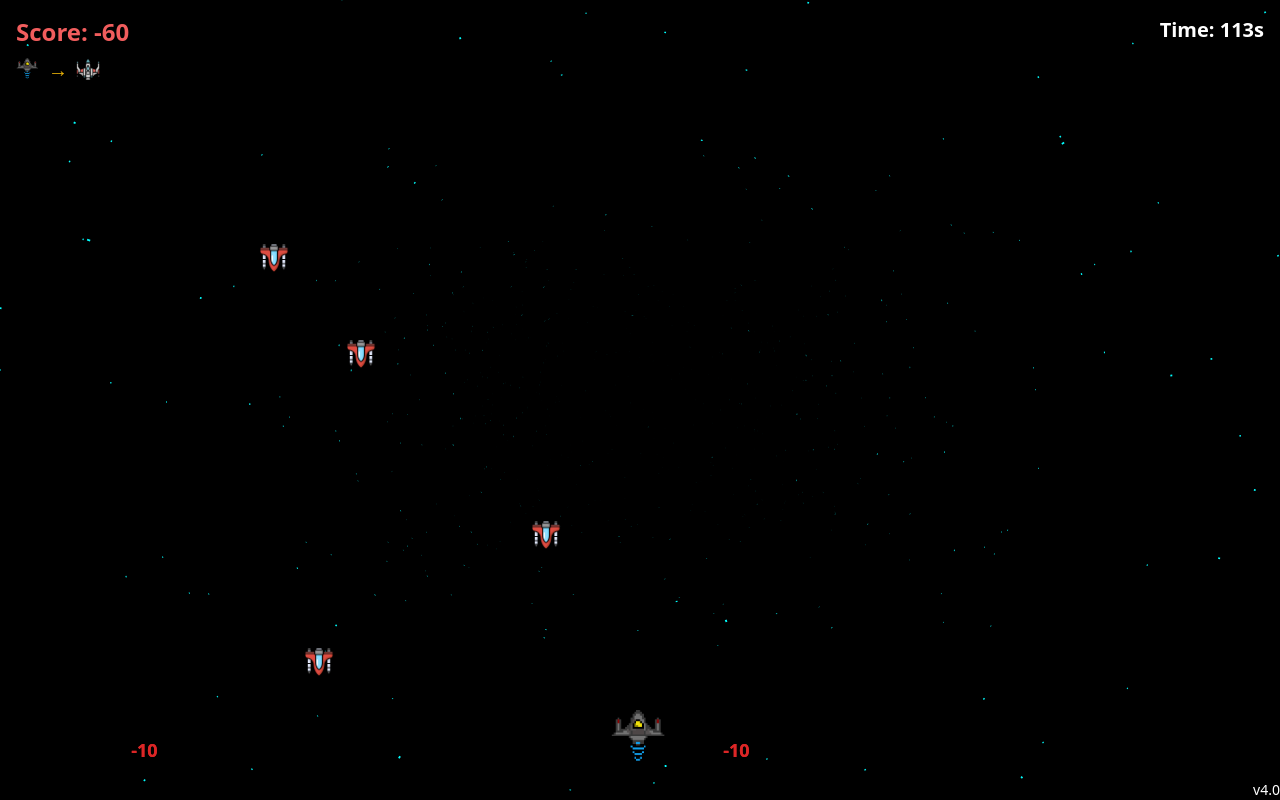
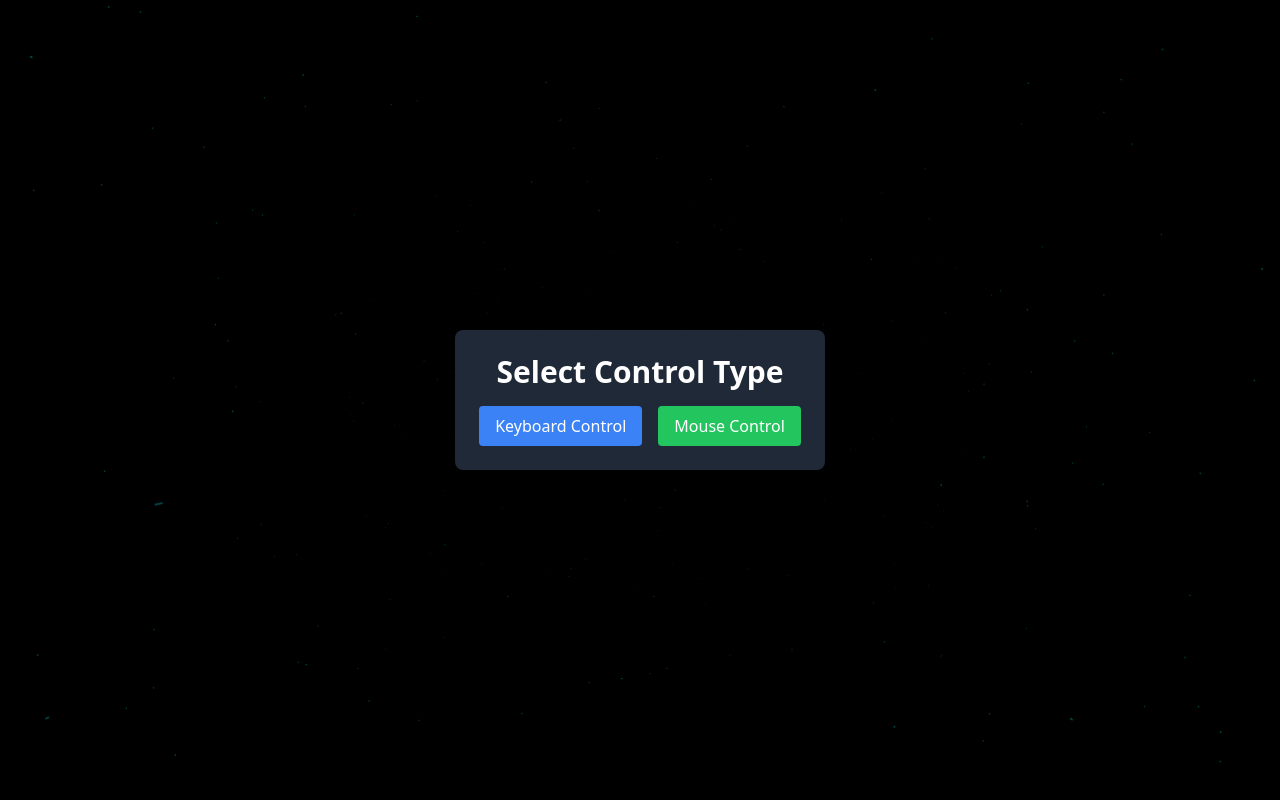
Before and after one commit to apak0/Galactico-Blitz, a React (Vite) app: page / in a window 1280 px wide. Built offline with nearby package versions, Linux system fonts and the light colour scheme.

Commit message:
fixed the inconsistency of score and score animation

```diff
--- a/src/App.tsx
+++ b/src/App.tsx
@@ -1,4 +1,4 @@
-import React, { useEffect, useState, useCallback, useRef } from "react";
+import { useEffect, useState, useCallback, useRef } from "react";
 import Ship from "./Ship";
 import Bullet from "./Bullet";
 import Enemy from "./Enemy";
@@ -9,21 +9,20 @@ interface Position {
   y: number;
 }
 
-// Enemy interface
 interface Enemy extends Position {
   id: number;
   hits: number;
   image: string;
-  isBoss?: boolean; // Final boss'u belirlemek için
-  hp?: number; // Boss'un canını takip etmek için
-  rotation?: number; // Boss’un dönme açısını takip etmek için
+  isBoss?: boolean;
+  hp?: number;
+  rotation?: number;
 }
 
 interface Bullet extends Position {
   id: string;
   isNeon?: boolean;
   isRedNeon?: boolean;
-  isBossBullet?: boolean; // Boss mermilerini ayırt etmek için
+  isBossBullet?: boolean;
 }
 
 interface ScoreAnimation {
@@ -46,7 +45,6 @@ interface FadingEntity {
   id: string;
 }
 
-// Uzay gemisi boyutunu skor seviyesine göre hesapla
 const getShipSize = (score: number) =>
   score >= 1000 ? 180 : score >= 500 ? 120 : 60;
 
@@ -110,7 +108,7 @@ const useStarfield = (canvasId: string) => {
 function App() {
   const [shipPosition, setShipPosition] = useState<Position>({
     x: window.innerWidth / 2,
-    y: window.innerHeight - getShipSize(0), // Başlangıçta alt kısımda
+    y: window.innerHeight - getShipSize(0),
   });
   const [bullets, setBullets] = useState<Bullet[]>([]);
   const [enemies, setEnemies] = useState<Enemy[]>([]);
@@ -121,26 +119,27 @@ function App() {
   const [isScoreDecreasing, setIsScoreDecreasing] = useState(false);
   const [collisionEffects, setCollisionEffects] = useState<CollisionEffect[]>([]);
   const [fadingEntities, setFadingEntities] = useState<FadingEntity[]>([]);
-  const [finalBoss, setFinalBoss] = useState<Enemy | null>(null); // Final boss state’i
-  const [bossHP, setBossHP] = useState(100); // Final boss’un HP’si (100’e artırıldı)
-  const [isBossExploding, setIsBossExploding] = useState(false); // Boss patlama durumu
-  const [gameWon, setGameWon] = useState(false); // Oyunu kazandık mı?
-  const [bossDamageEffect, setBossDamageEffect] = useState(false); // Boss hasar alma efekti
+  const [finalBoss, setFinalBoss] = useState<Enemy | null>(null);
+  const [bossHP, setBossHP] = useState(100);
+  const [isBossExploding, setIsBossExploding] = useState(false);
+  const [gameWon, setGameWon] = useState(false);
+  const [bossDamageEffect, setBossDamageEffect] = useState(false);
+  const [controlType, setControlType] = useState<"keyboard" | "mouse" | null>(null);
+  const [isModalOpen, setIsModalOpen] = useState(true);
 
   const keysPressed = useRef<{ [key: string]: boolean }>({});
   const animationFrameId = useRef<number>();
   const animationCounter = useRef(0);
   const lastFrameTime = useRef<number>(performance.now());
   const lastShotTime = useRef<number>(0);
-  const lastBossShotTime = useRef<number>(0); // Boss’un son mermi atış zamanı
-  const lastDirectionChange = useRef<number>(0); // Boss’un son yön değişim zamanı
+  const lastBossShotTime = useRef<number>(0);
+  const lastDirectionChange = useRef<number>(0);
 
   const generateUniqueId = useCallback(() => {
     animationCounter.current += 1;
     return `${Date.now()}-${animationCounter.current}`;
   }, []);
 
-  // Mermi atış mantığı
   const shoot = useCallback(() => {
     if (score >= 100) {
       setBullets((prev) => [
@@ -184,28 +183,38 @@ function App() {
     delete keysPressed.current[event.key];
   }, []);
 
+  const handleMouseMove = useCallback(
+    (event: MouseEvent) => {
+      if (controlType !== "mouse" || gameOver || gameWon) return;
+      const newX = Math.max(30, Math.min(window.innerWidth - 30, event.clientX));
+      const newY = Math.max(30, Math.min(window.innerHeight - getShipSize(score), event.clientY));
+      setShipPosition({ x: newX, y: newY });
+    },
+    [controlType, gameOver, gameWon, score]
+  );
+
   useStarfield("field");
 
   useEffect(() => {
-    if (gameOver || gameWon) return;
+    if (gameOver || gameWon || !controlType) return;
     const timer = setInterval(() => {
       setTimeLeft((prev) => (prev <= 0 ? (setGameOver(true), 0) : prev - 1));
     }, 1000);
     return () => clearInterval(timer);
-  }, [gameOver, gameWon]);
+  }, [gameOver, gameWon, controlType]);
 
   useEffect(() => {
-    if (gameOver || gameWon) return;
+    if (!controlType || gameOver || gameWon) return;
 
     const gameLoop = (currentTime: number) => {
       const deltaTime = (currentTime - lastFrameTime.current) / 1000;
       lastFrameTime.current = currentTime;
 
-      // Uzay gemisinin hareketi (artırılmış hız)
+      if (controlType === "keyboard") {
         setShipPosition((prev) => {
           let newX = prev.x;
           let newY = prev.y;
-        const moveSpeed = 16 / 0.016; // Uzay gemisi hızını iki katına çıkardık
+          const moveSpeed = 16 / 0.016;
 
           if (keysPressed.current["ArrowLeft"]) {
             newX = Math.max(30, prev.x - moveSpeed * deltaTime);
@@ -222,32 +231,31 @@ function App() {
 
           return { x: newX, y: newY };
         });
+      }
 
-      // Boşluk tuşuyla mermi atışı
       if (keysPressed.current[" "]) {
         const timeSinceLastShot = currentTime - lastShotTime.current;
-        if (timeSinceLastShot >= 150) {
+        const shotInterval = controlType === "mouse" ? 100 : 150;
+        if (timeSinceLastShot >= shotInterval) {
           shoot();
           lastShotTime.current = currentTime;
         }
       }
 
-      // Mermilerin hareketi (ship mermileri yukarı, boss mermileri aşağı)
       setBullets((prev) =>
         prev
           .map((b) => ({
             ...b,
-            y: b.isBossBullet ? b.y + (2 / 0.016) * deltaTime : b.y - (5 / 0.016) * deltaTime, // Boss mermileri aşağı, ship mermileri yukarı
+            y: b.isBossBullet ? b.y + (2 / 0.016) * deltaTime : b.y - (5 / 0.016) * deltaTime,
           }))
           .filter((b) => b.y > 0 && b.y < window.innerHeight)
       );
 
-      // Düşmanların hareketi ve puanlama
       setEnemies((prev) => {
         let newEnemies = prev.map((e) => ({
           ...e,
           y: e.isBoss
-            ? 150 // Final boss, ekranın üstünde sabit kalır (dikey olarak, 200px boyut için aşağıya indirildi)
+            ? 150
             : fadingEntities.some((fe) => fe.id === e.id.toString())
             ? e.y
             : e.y + (2 * deltaTime) / 0.016,
@@ -257,9 +265,6 @@ function App() {
             if (e.y >= window.innerHeight && !e.isBoss) {
               setScore((s) => {
                 const newScore = s - 10;
-                console.log("Score Decrease (After Exit):", newScore);
-                return newScore;
-              });
                 setIsScoreDecreasing(true);
                 setTimeout(() => setIsScoreDecreasing(false), 500);
                 setScoreAnimations((prev) => [
@@ -271,6 +276,8 @@ function App() {
                     y: window.innerHeight - 50,
                   },
                 ]);
+                return newScore;
+              });
               return false;
             }
             const shipSize = getShipSize(score);
@@ -279,7 +286,7 @@ function App() {
               Math.abs(e.x - shipPosition.x) <= shipSize / 2 + enemySize / 2 &&
               Math.abs(e.y - shipPosition.y) <= shipSize / 2 + enemySize / 2 &&
               !fadingEntities.some((fe) => fe.type === "ship") &&
-              !e.isBoss // Boss’un ship’e çarpmasını engelle
+              !e.isBoss
             ) {
               const collisionId = generateUniqueId();
               setCollisionEffects((prev) => [
@@ -305,8 +312,7 @@ function App() {
             return true;
           });
         }
-        // Skor seviyesine bağlı rastgele düşman yaratma (final boss’tan bağımsız)
-        if (!finalBoss && Math.random() < 0.02) { // Final boss yokken düşman yarat
+        if (!finalBoss && Math.random() < 0.02) {
           let enemyImage;
           if (score >= 540) {
             const random = Math.random();
@@ -333,111 +339,100 @@ function App() {
         return newEnemies;
       });
 
-      // Skor 1100’e ulaştığında final boss’u garanti şekilde spawn et
       if (score >= 1100 && !finalBoss && !enemies.some((e) => e.isBoss)) {
-        console.log("Spawning Final Boss at score:", score); // Debug için log
         setFinalBoss({
           id: Date.now(),
           x: window.innerWidth / 2,
-          y: 150, // Boss’u aşağıya indirdik (200px boyut için tamamen görünür)
+          y: 150,
           hits: 0,
           image: "/assets/final-boss.png",
           isBoss: true,
-          hp: 100, // Başlangıç HP’si (100’e artırıldı)
-          rotation: 0, // Başlangıçta 0 derece (düz pozisyon)
+          hp: 100,
+          rotation: 0,
         });
       }
 
-      // Final boss’un smooth ve sürekli hareketi (sağa sola, duvar çarpmasından bağımsız rotasyon)
       if (finalBoss && !isBossExploding) {
         setFinalBoss((prev) => {
           if (!prev) return null;
-          const moveSpeed = 12 / 0.016; // Boss’un hareket hızı (senin belirttiğin gibi)
-          let direction = prev.direction || (Math.random() < 0.5 ? 1 : -1); // Varsayılan yön (sağa veya sola)
+          const moveSpeed = 12 / 0.016;
+          let direction = prev.direction || (Math.random() < 0.5 ? 1 : -1);
           const currentTime = Date.now();
 
-          // Ekran sınırlarına çarptığında yalnızca hareket yönünü tersine çevir (rotasyon bağımsız)
           const newX = Math.max(50, Math.min(window.innerWidth - 50, prev.x + moveSpeed * direction * deltaTime));
           if (newX === 50 || newX === window.innerWidth - 50) {
-            direction *= -1; // Sınırda hareket yönünü tersine çevir, rotasyonu etkileme
+            direction *= -1;
           }
 
-          // 2 saniyede bir rastgele yön ve rotasyon değiştir (duvar çarpmasından bağımsız)
           if (currentTime - lastDirectionChange.current >= 2000) {
-            direction = Math.random() < 0.5 ? 1 : -1; // Yeni hareket yönü (sağa veya sola)
+            direction = Math.random() < 0.5 ? 1 : -1;
             lastDirectionChange.current = currentTime;
           }
 
-          // Yöne göre rotasyonu ayarla (sağa +30, sola -30 derece, duvar çarpmasından bağımsız)
-          const rotation = direction === 1 ? 30 : -30; // Sola -30, sağa +30 derece
-
-          return { ...prev, x: newX, y: 150, direction, rotation }; // Y koordinatı sabit 150, yön ve rotasyon güncellendi
+          const rotation = direction === 1 ? 30 : -30;
+          return { ...prev, x: newX, y: 150, direction, rotation };
         });
       }
 
-      // Final boss’un mermi atışı (ship’e doğru)
       if (finalBoss && !isBossExploding) {
         const timeSinceLastBossShot = currentTime - lastBossShotTime.current;
-        if (timeSinceLastBossShot >= 1000) { // Her 1 saniyede bir mermi
+        if (timeSinceLastBossShot >= 1000) {
           const bossBulletId = `${Date.now()}-boss`;
           setBullets((prev) => [
             ...prev,
             {
               id: bossBulletId,
               x: finalBoss.x,
-              y: finalBoss.y + 30, // Boss’un altından ateş (y: 150 için güncellendi)
-              isBossBullet: true, // Boss mermisi olarak işaretle
+              y: finalBoss.y + 30,
+              isBossBullet: true,
             },
           ]);
           lastBossShotTime.current = currentTime;
         }
       }
 
-      // Boss mermilerinin ship’e çarpması kontrolü
       setBullets((prev) =>
         prev.map((bullet) => {
           if (bullet.isBossBullet) {
             const shipSize = getShipSize(score);
             if (
-              Math.abs(bullet.x - shipPosition.x) <= shipSize / 2 + 10 && // Mermi genişliği için 10
+              Math.abs(bullet.x - shipPosition.x) <= shipSize / 2 + 10 &&
               Math.abs(bullet.y - shipPosition.y) <= shipSize / 2 + 10 &&
               !fadingEntities.some((fe) => fe.type === "ship")
             ) {
-              setGameOver(true); // Boss mermisi ship’e çarptığında oyun biter
-              return null; // Mermiyi kaldır
+              setGameOver(true);
+              return null;
             }
           }
           return bullet;
         }).filter((bullet) => bullet !== null) as Bullet[]
       );
 
-      // Mermilerle boss çarpışması ve HP azaltma (hasar efekti ekleme)
       if (finalBoss && !isBossExploding) {
         setBullets((prevBullets) => {
           const bulletsCopy = [...prevBullets];
           bulletsCopy.forEach((bullet, bIndex) => {
-            if (!bullet.isBossBullet && finalBoss) { // Ship mermisi boss’a çarptığında
+            if (!bullet.isBossBullet && finalBoss) {
               if (
-                Math.abs(bullet.x - finalBoss.x) < 50 && // Boss’un genişliği için 50
+                Math.abs(bullet.x - finalBoss.x) < 50 &&
                 Math.abs(bullet.y - finalBoss.y) < 50
               ) {
                 bulletsCopy.splice(bIndex, 1);
                 setBossHP((prevHP) => {
-                  const newHP = prevHP - 1; // Her mermi isabetinde 1 HP azalır (100 HP için 100 mermi)
+                  const newHP = prevHP - 1;
                   if (newHP <= 0) {
                     setIsBossExploding(true);
                     setTimeout(() => {
                       setFinalBoss(null);
                       setIsBossExploding(false);
                       setGameWon(true);
-                    }, 3000); // Patlama 3 saniye sürer
+                    }, 3000);
                     setTimeout(() => {
                       setFadingEntities((prev) => prev.filter((fe) => fe.id !== finalBoss.id.toString()));
-                    }, 2000); // Boss 2 saniye içinde kaybolur
+                    }, 2000);
                   }
-                  // Hasar alma efekti ekle
                   setBossDamageEffect(true);
-                  setTimeout(() => setBossDamageEffect(false), 300); // 0.3 saniye sonra normale dön
+                  setTimeout(() => setBossDamageEffect(false), 300);
                   return newHP;
                 });
               }
@@ -447,20 +442,25 @@ function App() {
         });
       }
 
-      // Mermilerle normal düşman çarpışması ve patlama
       setBullets((prevBullets) => {
         const bulletsCopy = [...prevBullets];
+        let scoreUpdates: { increase: number; x: number; y: number }[] = [];
+        const enemiesToRemove: number[] = [];
+
         setEnemies((prevEnemies) => {
-          const enemiesCopy = prevEnemies.map((e) => ({ ...e }));
-          bulletsCopy.forEach((bullet, bIndex) => {
-            enemiesCopy.forEach((enemy, eIndex) => {
+          const enemiesCopy = [...prevEnemies];
+          for (let bIndex = bulletsCopy.length - 1; bIndex >= 0; bIndex--) {
+            const bullet = bulletsCopy[bIndex];
+            for (let eIndex = enemiesCopy.length - 1; eIndex >= 0; eIndex--) {
+              const enemy = enemiesCopy[eIndex];
               if (
-                !enemy.isBoss && // Sadece normal düşmanlar için
-                Math.abs(bullet.x - enemy.x) < 30 &&
-                Math.abs(bullet.y - enemy.y) < 30 &&
+                !enemy.isBoss &&
+                Math.abs(bullet.x - enemy.x) < 40 &&
+                Math.abs(bullet.y - enemy.y) < 40 &&
                 !fadingEntities.some((fe) => fe.id === enemy.id.toString()) &&
-                !bullet.isBossBullet // Boss mermileri düşmanlara zarar vermez
+                !bullet.isBossBullet
               ) {
+                console.log(`Enemy hit: ${enemy.image} at (${enemy.x}, ${enemy.y})`);
                 const collisionId = generateUniqueId();
                 bulletsCopy.splice(bIndex, 1);
                 setCollisionEffects((prev) => [
@@ -471,18 +471,17 @@ function App() {
                   ...prev,
                   { type: "enemy", x: enemy.x, y: enemy.y, id: enemy.id.toString() },
                 ]);
-                // Puanları düşman görseline göre ayarla (çarpma olmadan)
-                let scoreIncrease = 20;
+
+                let scoreIncrease = 10;
                 if (enemy.image === "/assets/enemy-2.png") {
-                  scoreIncrease = 30;
+                  scoreIncrease = 15;
                 } else if (enemy.image === "/assets/enemy-3.png") {
-                  scoreIncrease = 40;
+                  scoreIncrease = 20;
                 }
-                setScore((s) => {
-                  const newScore = s + scoreIncrease;
-                  console.log("Score Increase (After Kill):", newScore);
-                  return newScore;
-                });
+
+                // Güncellenen puan animasyonu
+                setScore((prevScore) => {
+                  const newScore = prevScore + scoreIncrease;
                   setScoreAnimations((prev) => [
                     ...prev,
                     {
@@ -492,27 +491,41 @@ function App() {
                       y: enemy.y,
                     },
                   ]);
-                console.log(
-                  "Score Increase for Enemy:",
-                  enemy.image,
-                  "Score Increase:",
-                  scoreIncrease,
-                  "Animation Value:",
-                  scoreIncrease
-                );
+                  return newScore;
+                });
+
+                enemiesCopy.splice(eIndex, 1); // Düşmanı listeden kaldır
                 setTimeout(() => {
                   setCollisionEffects((prev) => prev.filter((ce) => ce.id !== collisionId));
-                  setEnemies((prev) => prev.filter((e) => e.id !== enemy.id));
-                }, 1000); // 1 saniye sonra düşman kaybolur
+                }, 1000);
+                break;
               }
+            }
+          }
+          return enemiesCopy.filter((enemy) => !enemiesToRemove.includes(enemy.id));
         });
+
+        if (scoreUpdates.length > 0) {
+          setScore((prevScore) => {
+            const totalIncrease = scoreUpdates.reduce((sum, update) => sum + update.increase, 0);
+            const newScore = prevScore + totalIncrease;
+            console.log(`Total Score Increase: ${totalIncrease}, New Score: ${newScore}`);
+            return newScore;
           });
-          return enemiesCopy;
-        });
+          setScoreAnimations((prev) => [
+            ...prev,
+            ...scoreUpdates.map((update) => ({
+              value: update.increase,
+              id: generateUniqueId(),
+              x: update.x,
+              y: update.y,
+            })),
+          ]);
+        }
+
         return bulletsCopy;
       });
 
-      // Puan animasyonlarının süresini kontrol et
       setScoreAnimations((prev) =>
         prev.filter((a) => Date.now() - parseInt(a.id.split("-")[0]) < 1000)
       );
@@ -537,38 +550,67 @@ function App() {
     score,
     finalBoss,
     isBossExploding,
+    controlType,
   ]);
 
   useEffect(() => {
     window.addEventListener("keydown", handleKeyDown);
     window.addEventListener("keyup", handleKeyUp);
+    window.addEventListener("mousemove", handleMouseMove);
     return () => {
       window.removeEventListener("keydown", handleKeyDown);
       window.removeEventListener("keyup", handleKeyUp);
+      window.removeEventListener("mousemove", handleMouseMove);
     };
-  }, [handleKeyDown, handleKeyUp]);
+  }, [handleKeyDown, handleKeyUp, handleMouseMove]);
 
-  // Uzay gemisi görselini skor seviyesine göre belirle
-  const getShipImage = () => {
-    console.log("Current Score for Ship Size:", score);
-    return score >= 500
+  const getShipImage = () =>
+    score >= 500
       ? "/assets/spaces-ship-huge.png"
       : score >= 200
       ? "/assets/spaces-ship-middle.png"
       : "/assets/spaces-ship-small.png";
-  };
+
   const getNextShipImage = () =>
     score >= 500
       ? null
       : score >= 200
       ? "/assets/spaces-ship-huge.png"
       : "/assets/spaces-ship-middle.png";
-  const getScoreLevel = () =>
-    score >= 500 ? "Huge Ship" : score >= 200 ? "Middle Ship" : "Small Ship";
+
+  const handleControlSelect = (type: "keyboard" | "mouse") => {
+    setControlType(type);
+    setIsModalOpen(false);
+  };
+
+  console.log("Current score:", score);
 
   return (
     <div className="relative w-screen h-screen bg-black overflow-hidden">
+      {isModalOpen && (
+        <div className="absolute inset-0 flex items-center justify-center bg-black bg-opacity-75 z-50">
+          <div className="bg-gray-800 p-6 rounded-lg text-white text-center">
+            <h2 className="text-3xl font-bold mb-4">Select Control Type</h2>
+            <div className="flex space-x-4 justify-center">
+              <button
+                className="px-4 py-2 bg-blue-500 hover:bg-blue-600 rounded"
+                onClick={() => handleControlSelect("keyboard")}
+              >
+                Keyboard Control
+              </button>
+              <button
+                className="px-4 py-2 bg-green-500 hover:bg-green-600 rounded"
+                onClick={() => handleControlSelect("mouse")}
+              >
+                Mouse Control
+              </button>
+            </div>
+          </div>
+        </div>
+      )}
       <canvas id="field" className="absolute inset-0 z-0 pointer-events-none" />
+      {controlType && (
+        <div className="game-content">
           <div className="absolute top-4 right-4 text-white text-xl font-bold">
             Time: {timeLeft}s
           </div>
@@ -659,15 +701,14 @@ function App() {
               key={finalBoss.id}
               enemy={finalBoss}
               isFading={false}
-          isDamaged={bossDamageEffect} // Hasar efekti için prop
+              isDamaged={bossDamageEffect}
             />
           )}
           {bullets.map((bullet) => (
-        <Bullet
-          key={bullet.id}
-          bullet={bullet}
-        />
+            <Bullet key={bullet.id} bullet={bullet} />
           ))}
+        </div>
+      )}
     </div>
   );
 }
--- a/src/ScoreAnimation.tsx
+++ b/src/ScoreAnimation.tsx
@@ -6,7 +6,7 @@ interface ScoreAnimationProps {
 }
 
 const ScoreAnimation: React.FC<ScoreAnimationProps> = ({ animation }) => {
-  console.log("Rendering Score Animation:", animation); // Debug log ekle
+  console.log("Rendering Score Animation:", animation);
   return (
     <div
       key={animation.id}
@@ -20,8 +20,8 @@ const ScoreAnimation: React.FC<ScoreAnimationProps> = ({ animation }) => {
         animation: "fadeOut 1s linear forwards",
       }}
     >
-      {animation.value > 0 ? "+" : ""}
-      {animation.value}
+      {animation.value> 0 ? "+" : ""}
+      {animation.value *2}
     </div>
   );
 };
--- a/src/index.css
+++ b/src/index.css
@@ -86,3 +86,7 @@ canvas {
 .damage-effect {
   animation: damage-effect 0.3s ease-in-out; /* 0.3 saniye hasar efekti */
 }
+
+.bg-gray-800 {
+  background-color: rgba(31, 41, 55, 1);
+}
```
Lines whose indentation alone changed are shown as unchanged.
